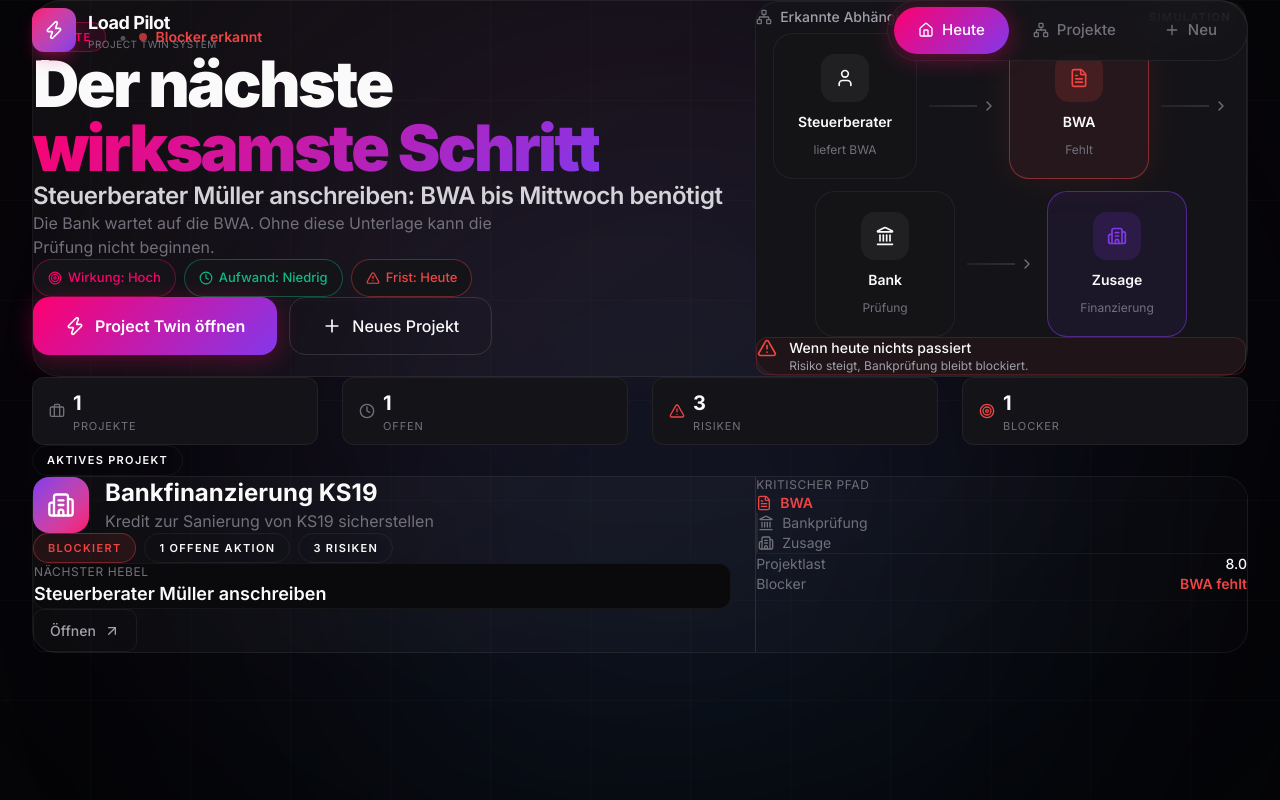
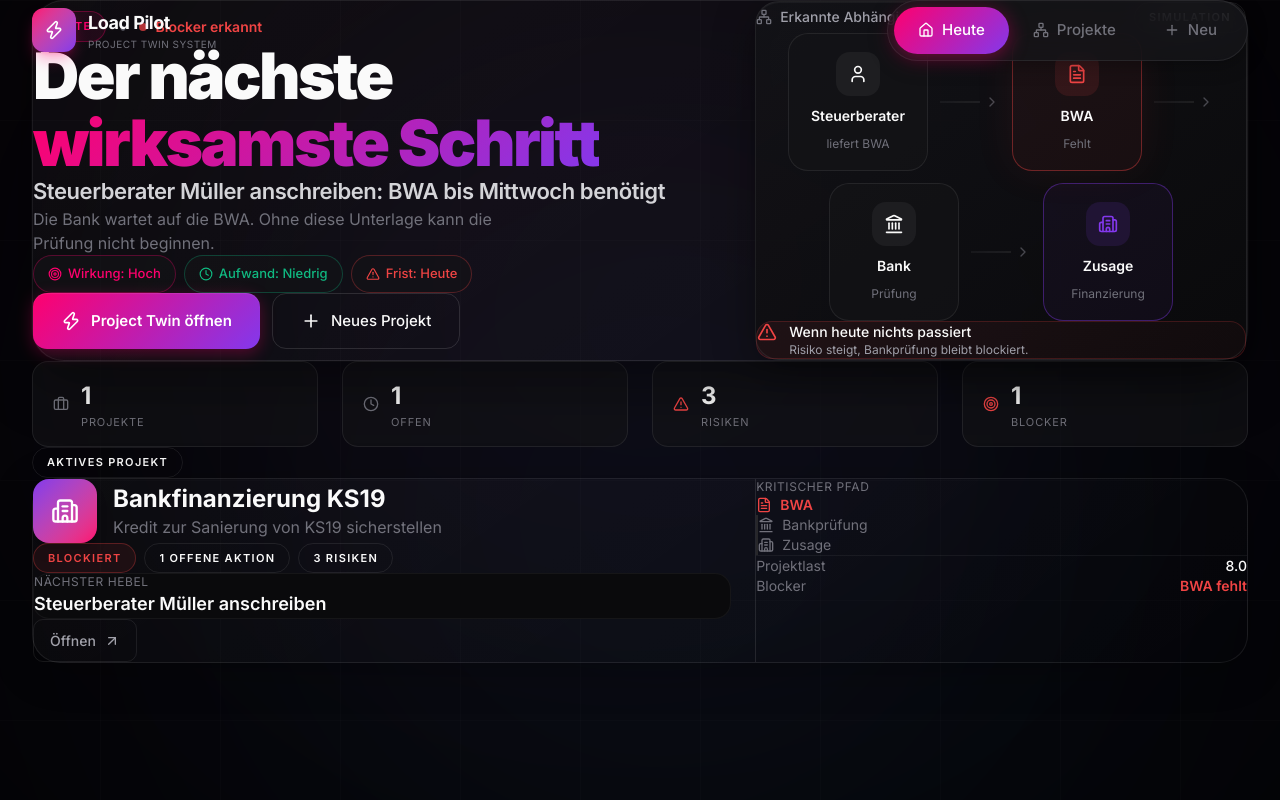
Before and after one commit to OSIONSolutionXR/osion-load-pilot, a React (Vite) app: page / in a window 1280 px wide. Built offline with nearby package versions, Linux system fonts and the light colour scheme.

Commit message:
Phase 2: Premium finish - glass panels, glow effects, node animations, hover states

```diff
--- a/src/index.css
+++ b/src/index.css
@@ -21,9 +21,10 @@
   --text-secondary: #a1a1aa;
   --text-tertiary: #71717a;
 
-  --border-subtle: rgba(255, 255, 255, 0.06);
+  --border-subtle: rgba(255, 255, 255, 0.05);
+  --border-medium: rgba(255, 255, 255, 0.08);
   --border-strong: rgba(255, 255, 255, 0.12);
-  --border-accent: rgba(255, 0, 110, 0.3);
+  --border-accent: rgba(255, 0, 110, 0.25);
 }
 
 * { margin: 0; padding: 0; box-sizing: border-box; }
@@ -38,27 +39,27 @@ html, body, #root {
 
 .grid-bg {
   background-image:
-    linear-gradient(rgba(255, 255, 255, 0.015) 1px, transparent 1px),
-    linear-gradient(90deg, rgba(255, 255, 255, 0.015) 1px, transparent 1px);
-  background-size: 100px 100px;
+    linear-gradient(rgba(255, 255, 255, 0.01) 1px, transparent 1px),
+    linear-gradient(90deg, rgba(255, 255, 255, 0.01) 1px, transparent 1px);
+  background-size: 120px 120px;
   background-position: center top;
 }
 
 .ambient-glow {
   position: fixed;
   pointer-events: none;
-  filter: blur(200px);
-  opacity: 0.12;
+  filter: blur(250px);
+  opacity: 0.1;
 }
 
-/* PREMIUM CONTAINER - 12 Spalten Grid */
+/* Premium Container */
 .container-premium {
   max-width: 1280px;
   margin: 0 auto;
   padding: 0 32px;
 }
 
-/* 12-Spalten Grid System */
+/* 12-Spalten Grid */
 .grid-12 {
   display: grid;
   grid-template-columns: repeat(12, 1fr);
@@ -76,46 +77,62 @@ html, body, #root {
   .col-3 { grid-column: span 6; }
 }
 
-/* Hero Typography */
+/* Typography */
 .hero-headline {
-  font-size: clamp(2.5rem, 5vw, 4.5rem);
+  font-size: clamp(2.5rem, 5vw, 4rem);
   font-weight: 900;
   letter-spacing: -0.04em;
-  line-height: 1;
+  line-height: 1.05;
 }
 
 .hero-subline {
-  font-size: clamp(1.125rem, 2vw, 1.5rem);
+  font-size: clamp(1.125rem, 2vw, 1.375rem);
   font-weight: 600;
   letter-spacing: -0.02em;
-  line-height: 1.3;
+  line-height: 1.4;
 }
 
-.section-title {
-  font-size: 1.75rem;
-  font-weight: 700;
-  letter-spacing: -0.03em;
+/* PREMIUM CARDS */
+.card-hero {
+  background: linear-gradient(145deg, rgba(255, 255, 255, 0.04), rgba(255, 255, 255, 0.01));
+  border: 1px solid var(--border-medium);
+  border-radius: 32px;
+  backdrop-filter: blur(40px);
+  box-shadow:
+    0 0 0 1px rgba(255, 255, 255, 0.02),
+    0 20px 60px rgba(0, 0, 0, 0.4);
+  transition: transform 0.3s ease, box-shadow 0.3s ease;
 }
 
-/* Cards */
-.card-hero {
-  background: linear-gradient(145deg, rgba(255, 255, 255, 0.05), rgba(255, 255, 255, 0.02));
-  border: 1px solid var(--border-subtle);
-  border-radius: 28px;
-  backdrop-filter: blur(40px);
+.card-hero:hover {
+  box-shadow:
+    0 0 0 1px rgba(255, 255, 255, 0.03),
+    0 25px 80px rgba(0, 0, 0, 0.5),
+    0 0 60px rgba(255, 0, 110, 0.05);
 }
 
-.card-panel {
-  background: var(--bg-elevated);
-  border: 1px solid var(--border-subtle);
+.card-glass {
+  background: linear-gradient(145deg, rgba(20, 20, 24, 0.9), rgba(10, 10, 12, 0.95));
+  border: 1px solid var(--border-medium);
   border-radius: 24px;
+  backdrop-filter: blur(30px);
+  box-shadow:
+    inset 0 1px 1px rgba(255, 255, 255, 0.05),
+    0 10px 40px rgba(0, 0, 0, 0.4);
 }
 
 .card-focus {
-  background: linear-gradient(145deg, rgba(255, 255, 255, 0.04), rgba(255, 255, 255, 0.01));
-  border: 1px solid var(--border-subtle);
-  border-radius: 24px;
+  background: linear-gradient(145deg, rgba(255, 255, 255, 0.03), rgba(255, 255, 255, 0.005));
+  border: 1px solid var(--border-medium);
+  border-radius: 28px;
   backdrop-filter: blur(20px);
+  box-shadow: 0 8px 40px rgba(0, 0, 0, 0.3);
+  transition: all 0.3s ease;
+}
+
+.card-focus:hover {
+  border-color: rgba(255, 255, 255, 0.1);
+  box-shadow: 0 12px 50px rgba(0, 0, 0, 0.4);
 }
 
 /* Navigation */
@@ -123,10 +140,11 @@ html, body, #root {
   display: inline-flex;
   align-items: center;
   background: rgba(20, 20, 24, 0.8);
-  border: 1px solid var(--border-subtle);
+  border: 1px solid var(--border-medium);
   border-radius: 100px;
   padding: 6px;
   backdrop-filter: blur(20px);
+  box-shadow: 0 4px 20px rgba(0, 0, 0, 0.3);
 }
 
 .nav-item {
@@ -141,7 +159,7 @@ html, body, #root {
   background: transparent;
   border: none;
   cursor: pointer;
-  transition: all 0.3s ease;
+  transition: all 0.3s cubic-bezier(0.4, 0, 0.2, 1);
 }
 
 .nav-item:hover {
@@ -152,7 +170,7 @@ html, body, #root {
 .nav-item.active {
   background: linear-gradient(135deg, var(--accent-magenta), var(--accent-purple));
   color: white;
-  box-shadow: 0 4px 24px rgba(255, 0, 110, 0.4);
+  box-shadow: 0 4px 20px rgba(255, 0, 110, 0.4);
 }
 
 /* Status Pills */
@@ -164,28 +182,39 @@ html, body, #root {
   border-radius: 100px;
   font-size: 0.8125rem;
   font-weight: 500;
-  border: 1px solid var(--border-subtle);
-  background: var(--bg-elevated);
+  border: 1px solid var(--border-medium);
+  background: rgba(20, 20, 24, 0.6);
+  transition: all 0.2s ease;
 }
 
-.pill-high { border-color: rgba(255, 0, 110, 0.4); color: var(--accent-magenta); }
-.pill-low { border-color: rgba(16, 185, 129, 0.4); color: var(--accent-emerald); }
-.pill-urgent { border-color: rgba(239, 68, 68, 0.4); color: var(--accent-red); }
-.pill-amber { border-color: rgba(245, 158, 11, 0.4); color: var(--accent-amber); }
+.pill:hover {
+  transform: translateY(-1px);
+}
+
+.pill-high { border-color: rgba(255, 0, 110, 0.3); color: var(--accent-magenta); }
+.pill-low { border-color: rgba(16, 185, 129, 0.3); color: var(--accent-emerald); }
+.pill-urgent { border-color: rgba(239, 68, 68, 0.3); color: var(--accent-red); }
+.pill-amber { border-color: rgba(245, 158, 11, 0.3); color: var(--accent-amber); }
 
 /* Mini Status */
 .status-micro {
   display: flex;
   align-items: center;
-  gap: 8px;
-  padding: 10px 16px;
-  background: var(--bg-elevated);
-  border: 1px solid var(--border-subtle);
-  border-radius: 12px;
+  gap: 12px;
+  padding: 16px 20px;
+  background: rgba(20, 20, 24, 0.6);
+  border: 1px solid var(--border-medium);
+  border-radius: 16px;
+  transition: all 0.3s ease;
+}
+
+.status-micro:hover {
+  border-color: var(--border-strong);
+  background: rgba(20, 20, 24, 0.8);
 }
 
 .status-micro-value {
-  font-size: 1.25rem;
+  font-size: 1.5rem;
   font-weight: 700;
 }
 
@@ -213,33 +242,46 @@ html, body, #root {
   letter-spacing: 0.12em;
   text-transform: uppercase;
   border-radius: 100px;
-  border: 1px solid var(--border-subtle);
+  border: 1px solid var(--border-medium);
 }
 
-.label-accent { border-color: rgba(255, 0, 110, 0.4); background: rgba(255, 0, 110, 0.1); color: var(--accent-magenta); }
-.label-blocked { border-color: rgba(239, 68, 68, 0.4); background: rgba(239, 68, 68, 0.1); color: var(--accent-red); }
+.label-accent {
+  border-color: rgba(255, 0, 110, 0.3);
+  background: rgba(255, 0, 110, 0.08);
+  color: var(--accent-magenta);
+}
 
-/* Buttons */
+.label-blocked {
+  border-color: rgba(239, 68, 68, 0.3);
+  background: rgba(239, 68, 68, 0.08);
+  color: var(--accent-red);
+}
+
+/* PREMIUM BUTTONS */
 .btn-primary {
   display: inline-flex;
   align-items: center;
   justify-content: center;
   gap: 10px;
-  padding: 16px 32px;
+  padding: 16px 28px;
   background: linear-gradient(135deg, var(--accent-magenta), var(--accent-purple));
   color: white;
   font-weight: 600;
-  font-size: 1rem;
+  font-size: 0.9375rem;
   border: none;
-  border-radius: 16px;
+  border-radius: 14px;
   cursor: pointer;
-  transition: all 0.3s ease;
-  box-shadow: 0 4px 24px rgba(255, 0, 110, 0.3);
+  transition: all 0.3s cubic-bezier(0.4, 0, 0.2, 1);
+  box-shadow:
+    0 4px 16px rgba(255, 0, 110, 0.3),
+    inset 0 1px 1px rgba(255, 255, 255, 0.1);
 }
 
 .btn-primary:hover {
   transform: translateY(-2px);
-  box-shadow: 0 8px 32px rgba(255, 0, 110, 0.4);
+  box-shadow:
+    0 8px 28px rgba(255, 0, 110, 0.4),
+    inset 0 1px 1px rgba(255, 255, 255, 0.15);
 }
 
 .btn-secondary {
@@ -247,13 +289,13 @@ html, body, #root {
   align-items: center;
   justify-content: center;
   gap: 10px;
-  padding: 16px 32px;
+  padding: 16px 28px;
   background: transparent;
   color: var(--text-primary);
   font-weight: 500;
-  font-size: 1rem;
+  font-size: 0.9375rem;
   border: 1px solid var(--border-strong);
-  border-radius: 16px;
+  border-radius: 14px;
   cursor: pointer;
   transition: all 0.3s ease;
 }
@@ -272,7 +314,7 @@ html, body, #root {
   color: var(--text-secondary);
   font-size: 0.875rem;
   font-weight: 500;
-  border: 1px solid var(--border-subtle);
+  border: 1px solid var(--border-medium);
   border-radius: 10px;
   cursor: pointer;
   transition: all 0.2s ease;
@@ -280,51 +322,68 @@ html, body, #root {
 
 .btn-ghost:hover {
   color: var(--text-primary);
-  background: var(--bg-hover);
+  background: rgba(255, 255, 255, 0.03);
+  border-color: var(--border-strong);
 }
 
-/* Diagram Nodes */
+/* PREMIUM DIAGRAM NODES */
 .diagram-node {
   display: flex;
   flex-direction: column;
   align-items: center;
   gap: 10px;
-  padding: 20px 24px;
-  min-width: 140px;
+  padding: 18px 22px;
+  min-width: 130px;
   border-radius: 20px;
-  border: 1px solid var(--border-subtle);
+  border: 1px solid var(--border-medium);
   background: rgba(20, 20, 24, 0.6);
   text-align: center;
+  transition: all 0.3s cubic-bezier(0.4, 0, 0.2, 1);
+  animation: nodeIn 0.5s ease forwards;
+}
+
+.diagram-node:hover {
+  transform: translateY(-2px);
+  border-color: var(--border-strong);
 }
 
 .diagram-node-blocked {
-  border-color: rgba(239, 68, 68, 0.5);
-  background: rgba(239, 68, 68, 0.08);
-  box-shadow: 0 0 40px rgba(239, 68, 68, 0.1);
+  border-color: rgba(239, 68, 68, 0.4);
+  background: rgba(239, 68, 68, 0.05);
+  box-shadow: 0 0 40px rgba(239, 68, 68, 0.08);
+}
+
+.diagram-node-blocked:hover {
+  box-shadow: 0 0 50px rgba(239, 68, 68, 0.12);
 }
 
 .diagram-node-goal {
-  border-color: rgba(131, 56, 236, 0.5);
-  background: rgba(131, 56, 236, 0.08);
+  border-color: rgba(131, 56, 236, 0.4);
+  background: rgba(131, 56, 236, 0.05);
 }
 
 .diagram-icon {
-  width: 48px;
-  height: 48px;
+  width: 44px;
+  height: 44px;
   border-radius: 14px;
   display: flex;
   align-items: center;
   justify-content: center;
   background: rgba(255, 255, 255, 0.05);
+  transition: all 0.3s ease;
+}
+
+.diagram-node:hover .diagram-icon {
+  transform: scale(1.05);
 }
 
 .diagram-node-blocked .diagram-icon {
-  background: rgba(239, 68, 68, 0.15);
+  background: rgba(239, 68, 68, 0.12);
   color: var(--accent-red);
 }
 
 .diagram-node-goal .diagram-icon {
-  background: rgba(131, 56, 236, 0.15);
+  background: rgba(131, 56, 236, 0.12);
   color: var(--accent-purple);
 }
 
@@ -332,31 +391,54 @@ html, body, #root {
   display: flex;
   align-items: center;
   color: var(--text-tertiary);
+  opacity: 0.6;
 }
 
 .diagram-connector-line {
-  width: 48px;
+  width: 40px;
   height: 2px;
-  background: linear-gradient(to right, var(--border-subtle), var(--border-strong));
+  background: linear-gradient(to right, var(--border-medium), var(--border-strong));
   margin-right: 4px;
 }
 
-/* Animations */
+/* ANIMATIONS */
 @keyframes fadeInUp {
   from { opacity: 0; transform: translateY(20px); }
   to { opacity: 1; transform: translateY(0); }
 }
 
+@keyframes nodeIn {
+  from {
+    opacity: 0;
+    transform: translateY(10px) scale(0.95);
+  }
+  to {
+    opacity: 1;
+    transform: translateY(0) scale(1);
+  }
+}
+
+@keyframes pulse-glow {
+  0%, 100% { box-shadow: 0 0 20px rgba(239, 68, 68, 0.2); }
+  50% { box-shadow: 0 0 40px rgba(239, 68, 68, 0.3); }
+}
+
 .animate-in {
-  animation: fadeInUp 0.5s cubic-bezier(0.4, 0, 0.2, 1) forwards;
+  animation: fadeInUp 0.6s cubic-bezier(0.4, 0, 0.2, 1) forwards;
+}
+
+/* Risk Warning */
+.risk-warning {
+  background: linear-gradient(135deg, rgba(239, 68, 68, 0.08), rgba(239, 68, 68, 0.03));
+  border: 1px solid rgba(239, 68, 68, 0.2);
+  border-radius: 16px;
 }
 
 /* Focus */
 :focus-visible { outline: 2px solid var(--accent-magenta); outline-offset: 2px; }
-
 button:active { transform: scale(0.98); }
 
 /* Scrollbar */
 ::-webkit-scrollbar { width: 6px; }
 ::-webkit-scrollbar-track { background: transparent; }
-::-webkit-scrollbar-thumb { background: var(--border-subtle); border-radius: 3px; }
+::-webkit-scrollbar-thumb { background: var(--border-medium); border-radius: 3px; }
--- a/src/screens/TodayScreen.tsx
+++ b/src/screens/TodayScreen.tsx
@@ -13,7 +13,7 @@ import {
   Network,
   Briefcase
 } from 'lucide-react'
-import { dummyProject, dummyActors, dummyRisks, getNextMove } from '../data/dummyData'
+import { dummyProject, dummyActors, getNextMove } from '../data/dummyData'
 
 interface TodayScreenProps {
   onNewProject: () => void
@@ -27,14 +27,14 @@ export default function TodayScreen({ onNewProject, onOpenTwin }: TodayScreenPro
   return (
     <div className="space-y-6 animate-in">
 
-      {/* HERO: 7/5 Grid - Next Move + Proof */}
-      <section className="card-hero p-8 md:p-12">
+      {/* HERO: Next Move + Proof */}
+
+      <section className="card-hero p-10 md:p-14">
         <div className="grid-12">
 
-          {/* Links (7): Next Move */}
+          {/* Links: Next Move */}
           <div className="col-7 flex flex-col justify-center">
-            {/* Label */}
-            <div className="flex items-center gap-3 mb-5">
+            <div className="flex items-center gap-3 mb-6">
               <span className="label label-accent">Heute</span>
               <span className="text-zinc-600">•</span>
               <div className="flex items-center gap-2">
@@ -43,32 +43,28 @@ export default function TodayScreen({ onNewProject, onOpenTwin }: TodayScreenPro
               </div>
             </div>
 
-            {/* Headline */}
-            <h1 className="hero-headline mb-5">
+            <h1 className="hero-headline mb-6">
               Der nächste{' '}
               <span className="gradient-text">wirksamste Schritt</span>
             </h1>
 
-            {/* Empfehlung */}
-            <p className="hero-subline text-zinc-300 mb-3">
+            <p className="hero-subline text-zinc-300 mb-4">
               {targetActor?.name} anschreiben: BWA bis Mittwoch benötigt
             </p>
 
-            <p className="text-zinc-500 max-w-lg mb-6">
+            <p className="text-zinc-500 max-w-lg mb-8">
               Die Bank wartet auf die BWA. Ohne diese Unterlage kann die Prüfung nicht beginnen.
             </p>
 
-            {/* Status Pills */}
-            <div className="flex flex-wrap gap-2 mb-8">
+            <div className="flex flex-wrap gap-2 mb-10">
               <Pill icon={<Target className="w-3.5 h-3.5" />} label="Wirkung" value="Hoch" type="high" />
               <Pill icon={<Clock className="w-3.5 h-3.5" />} label="Aufwand" value="Niedrig" type="low" />
               <Pill icon={<AlertTriangle className="w-3.5 h-3.5" />} label="Frist" value="Heute" type="urgent" />
             </div>
 
-            {/* CTAs */}
             <div className="flex flex-wrap gap-3">
-              <button onClick={onOpenTwin} className="btn-primary">
-                <Zap className="w-5 h-5" />
+              <button onClick={onOpenTwin} className="btn-primary group">
+                <Zap className="w-5 h-5 transition-transform group-hover:scale-110" />
                 Project Twin öffnen
               </button>
               <button onClick={onNewProject} className="btn-secondary">
@@ -78,9 +74,10 @@ export default function TodayScreen({ onNewProject, onOpenTwin }: TodayScreenPro
             </div>
           </div>
 
-          {/* Rechts (5): Dependency Proof */}
+          {/* Rechts: Dependency Proof */}
+
           <div className="col-5">
-            <div className="card-panel p-6 h-full">
+            <div className="card-glass p-6 h-full">
               <div className="flex items-center justify-between mb-6">
                 <div className="flex items-center gap-2">
                   <Network className="w-4 h-4 text-zinc-500" />
@@ -89,13 +86,13 @@ export default function TodayScreen({ onNewProject, onOpenTwin }: TodayScreenPro
                 <span className="label">Simulation</span>
               </div>
 
-              {/* Horizontal Flow */}
               <div className="flex flex-wrap items-center justify-center gap-3 mb-6">
                 <DiagramNode
                   icon={<User className="w-5 h-5" />}
                   title="Steuerberater"
                   subtitle="liefert BWA"
                   status="normal"
+                  delay="0s"
                 />
 
                 <DiagramConnector />
@@ -105,6 +102,7 @@ export default function TodayScreen({ onNewProject, onOpenTwin }: TodayScreenPro
                   title="BWA"
                   subtitle="Fehlt"
                   status="blocked"
+                  delay="0.1s"
                 />
 
                 <DiagramConnector />
@@ -114,6 +112,7 @@ export default function TodayScreen({ onNewProject, onOpenTwin }: TodayScreenPro
                   title="Bank"
                   subtitle="Prüfung"
                   status="normal"
+                  delay="0.2s"
                 />
 
                 <DiagramConnector />
@@ -123,11 +122,11 @@ export default function TodayScreen({ onNewProject, onOpenTwin }: TodayScreenPro
                   title="Zusage"
                   subtitle="Finanzierung"
                   status="goal"
+                  delay="0.3s"
                 />
               </div>
 
-              {/* Risk Warning */}
-              <div className="p-4 rounded-xl bg-[#ef4444]/5 border border-[#ef4444]/20">
+              <div className="risk-warning p-4">
                 <div className="flex items-start gap-3">
                   <AlertTriangle className="w-5 h-5 text-[#ef4444] flex-shrink-0 mt-0.5" />
                   <div>
@@ -142,6 +141,7 @@ export default function TodayScreen({ onNewProject, onOpenTwin }: TodayScreenPro
       </section>
 
       {/* SYSTEM STATUS: Kompakt */}
+
       <section>
         <div className="grid-12">
           <div className="col-3">
@@ -160,15 +160,16 @@ export default function TodayScreen({ onNewProject, onOpenTwin }: TodayScreenPro
       </section>
 
       {/* FOCUS PROJECT */}
+
       <section>
         <div className="label mb-4">Aktives Projekt</div>
 
-        <div className="card-focus p-8">
+        <div className="card-focus p-8 md:p-10">
           <div className="grid-12 gap-8">
-            {/* Links: Projekt Info */}
+
             <div className="col-7">
-              <div className="flex items-center gap-4 mb-4">
-                <div className="w-14 h-14 rounded-2xl bg-gradient-to-br from-[#8338ec] to-[#ff006e] flex items-center justify-center shadow-lg">
+              <div className="flex items-center gap-4 mb-5">
+                <div className="w-16 h-16 rounded-2xl bg-gradient-to-br from-[#8338ec] to-[#ff006e] flex items-center justify-center shadow-lg group cursor-pointer transition-transform hover:scale-105">
                   <Building2 className="w-7 h-7 text-white" />
                 </div>
                 <div>
@@ -177,24 +178,24 @@ export default function TodayScreen({ onNewProject, onOpenTwin }: TodayScreenPro
                 </div>
               </div>
 
-              <div className="flex flex-wrap gap-2 mb-5">
+              <div className="flex flex-wrap gap-2 mb-6">
                 <span className="label label-blocked">Blockiert</span>
                 <span className="label">1 offene Aktion</span>
-                <span className="label">{dummyRisks.length} Risiken</span>
+                <span className="label">3 Risiken</span>
               </div>
 
-              <div className="p-5 rounded-xl bg-[#0a0a0c] border border-white/5 mb-4">
+              <div className="p-5 rounded-2xl bg-[#0a0a0c] border border-white/5 mb-5">
                 <div className="text-xs text-zinc-500 mb-2 uppercase tracking-wider">Nächster Hebel</div>
                 <div className="text-lg font-semibold">Steuerberater Müller anschreiben</div>
               </div>
 
-              <button onClick={onOpenTwin} className="btn-ghost">
+              <button onClick={onOpenTwin} className="btn-ghost group">
                 Öffnen
-                <ArrowUpRight className="w-4 h-4" />
+                <ArrowUpRight className="w-4 h-4 transition-transform group-hover:translate-x-0.5 group-hover:-translate-y-0.5" />
               </button>
             </div>
 
-            {/* Rechts: Mini Flow + Stats */}
+
             <div className="col-5 border-l border-white/10 pl-8">
               <div className="text-xs text-zinc-500 mb-4 uppercase tracking-wider">Kritischer Pfad</div>
 
@@ -209,7 +210,7 @@ export default function TodayScreen({ onNewProject, onOpenTwin }: TodayScreenPro
               </div>
 
               <div className="space-y-3 pt-5 border-t border-white/5">
-                <StatRow label="Projektlast" value={dummyProject.loadScore.toFixed(1)} />
+                <StatRow label="Projektlast" value="8.0" />
                 <StatRow label="Blocker" value="BWA fehlt" highlight />
               </div>
             </div>
@@ -243,11 +244,12 @@ function Pill({ icon, label, value, type }: {
   )
 }
 
-function DiagramNode({ icon, title, subtitle, status }: {
+function DiagramNode({ icon, title, subtitle, status, delay }: {
   icon: React.ReactNode;
   title: string;
   subtitle: string;
-  status: 'normal' | 'blocked' | 'goal'
+  status: 'normal' | 'blocked' | 'goal';
+  delay?: string;
 }) {
   const statusClasses = {
     normal: '',
@@ -256,7 +258,7 @@ function DiagramNode({ icon, title, subtitle, status }: {
   }
 
   return (
-    <div className={`diagram-node ${statusClasses[status]}`}>
+    <div className={`diagram-node ${statusClasses[status]}`} style={{ animationDelay: delay }}>
       <div className="diagram-icon">
         {icon}
       </div>
```
